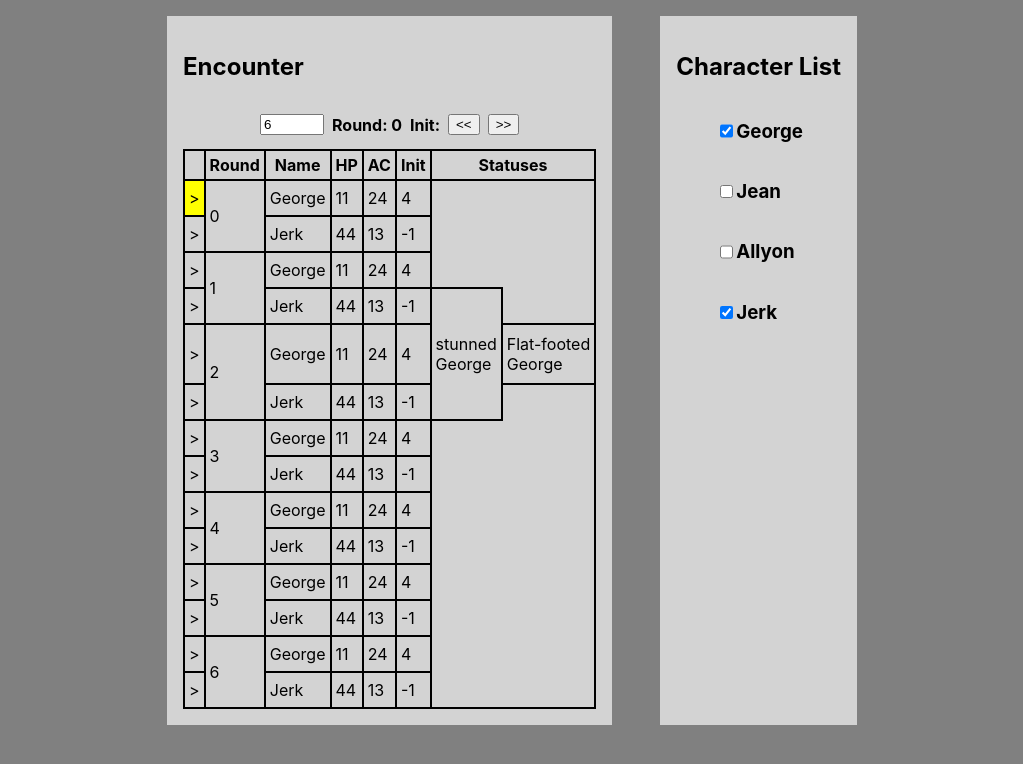
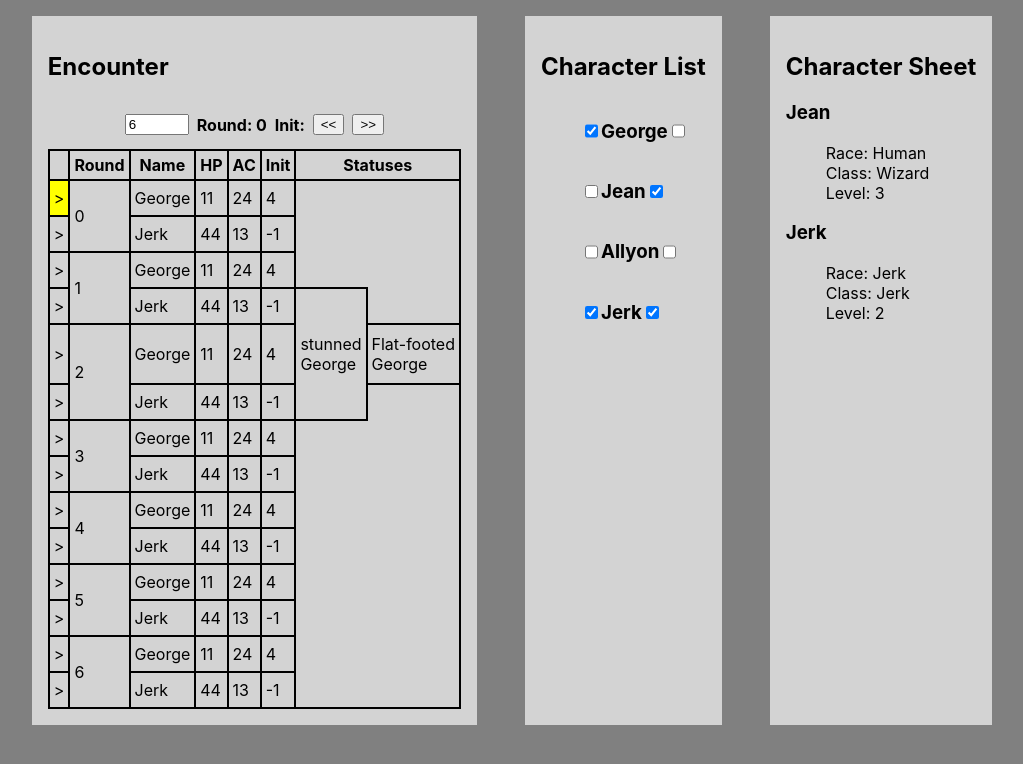
Before and after one commit to jamestw13/dm-helper, a React (Create React App) app: page / in a window 1280 px wide. Shown: the top 764 px of the page, without its empty margins (128-1151 px from the left). Built offline with nearby package versions, Linux system fonts and the light colour scheme.

Commit message:
added character sheet viewer

```diff
--- a/src/App.css
+++ b/src/App.css
@@ -18,13 +18,14 @@ body {
   justify-content: center;
   gap: 1em;
 }
-
-#tracker {
+.card {
   margin: 1em;
   padding: 1em;
+  background-color: lightgray;
+}
+#tracker {
   display: flex;
   flex-direction: column;
-  background-color: lightgray;
 }
 
 #tracker-nav {
@@ -47,9 +48,6 @@ td {
 }
 
 #char-list {
-  margin: 1em;
-  padding: 1em;
-  background-color: lightgray;
 }
 
 ul {
--- a/src/App.js
+++ b/src/App.js
@@ -4,6 +4,7 @@ import { useEffect, useState } from "react";
 import { charData } from "./demoData";
 import { EncounterTracker } from "./EncounterTracker";
 import { CharacterList } from "./CharacterList";
+import { CharacterSheet } from "./CharacterSheet";
 
 function App() {
   const [chars, setChars] = useState(charData);
@@ -14,6 +15,7 @@ function App() {
     <div id="container">
       <EncounterTracker chars={chars} />
       <CharacterList chars={chars} setChars={setChars} />
+      <CharacterSheet chars={chars.filter((char) => char.viewSheet)} />
     </div>
   );
 }
--- a/src/CharacterList.jsx
+++ b/src/CharacterList.jsx
@@ -10,8 +10,20 @@ export const CharacterList = ({ chars, setChars }) => {
     // char.inEncounter = !char.inEncounter;
     setChars([...newChars]);
   };
+
+  const handleViewSheet = (e) => {
+    const newChars = chars?.map((c) => {
+      if (c.id == e.target.id) {
+        c.viewSheet = !c.viewSheet;
+      }
+      return c;
+    });
+
+    setChars([...newChars]);
+  };
+
   return (
-    <div id="char-list">
+    <div id="char-list" className="card">
       <h2>Character List</h2>
       <ul>
         {chars?.map((char) => {
@@ -22,8 +34,14 @@ export const CharacterList = ({ chars, setChars }) => {
                 checked={char.inEncounter}
                 onChange={encounterStatus}
                 id={char.id}
-              ></input>
+              />
               <h3>{char.name}</h3>
+              <input
+                type="checkbox"
+                checked={char.viewSheet}
+                onChange={handleViewSheet}
+                id={char.id}
+              />
             </li>
           );
         })}
--- /dev/null
+++ b/src/CharacterSheet.jsx
@@ -0,0 +1,17 @@
+export const CharacterSheet = ({ chars }) => {
+  return (
+    <div className="card">
+      <h2>Character Sheet</h2>
+      {chars.map((char, i) => (
+        <div key={i}>
+          <h3>{char.name}</h3>
+          <ul>
+            <li>Race: {char.race}</li>
+            <li>Class: {char.class}</li>
+            <li>Level: {char.level}</li>
+          </ul>
+        </div>
+      ))}
+    </div>
+  );
+};
--- a/src/EncounterTracker.jsx
+++ b/src/EncounterTracker.jsx
@@ -33,7 +33,7 @@ export const EncounterTracker = ({ chars }) => {
   }, [chars, numRounds]);
 
   return (
-    <div id="tracker">
+    <div id="tracker" className="card">
       <h2>Encounter</h2>
       <TrackerNavigator
         numRounds={numRounds}
--- a/src/demoData.js
+++ b/src/demoData.js
@@ -37,6 +37,7 @@ export const charData = [
     init: 4,
     dex: 1,
     inEncounter: true,
+    viewSheet: false,
   },
   {
     id: 13,
@@ -49,6 +50,7 @@ export const charData = [
     hp: 23,
     ac: 4,
     inEncounter: false,
+    viewSheet: true,
   },
   {
     id: 14,
@@ -61,6 +63,7 @@ export const charData = [
     hp: 1,
     ac: 32,
     inEncounter: false,
+    viewSheet: false,
   },
   {
     id: 15,
@@ -73,5 +76,6 @@ export const charData = [
     hp: 44,
     ac: 13,
     inEncounter: true,
+    viewSheet: true,
   },
 ];
```
